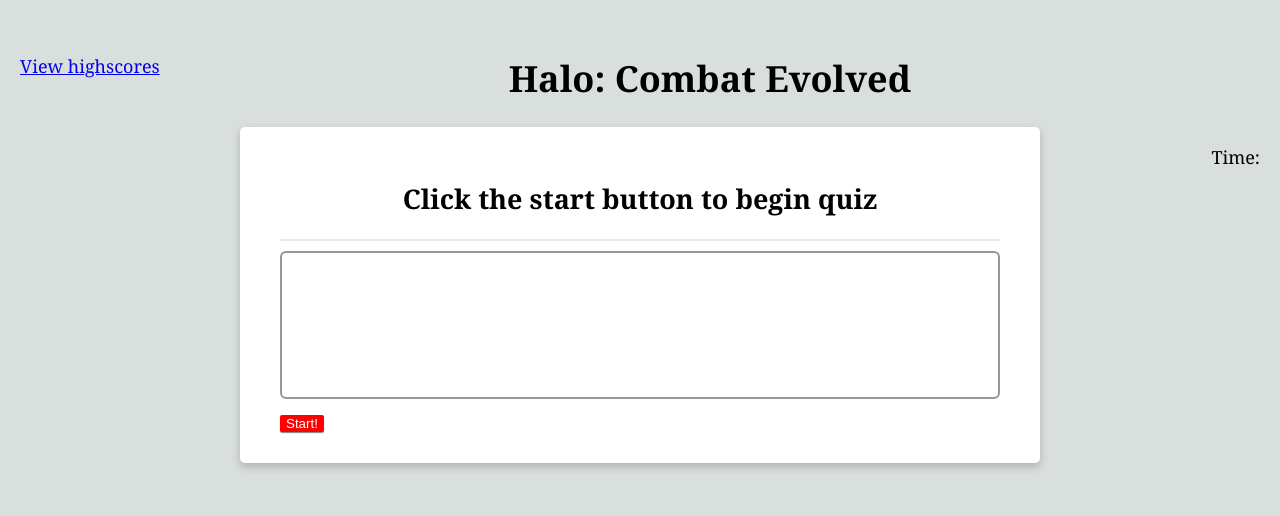
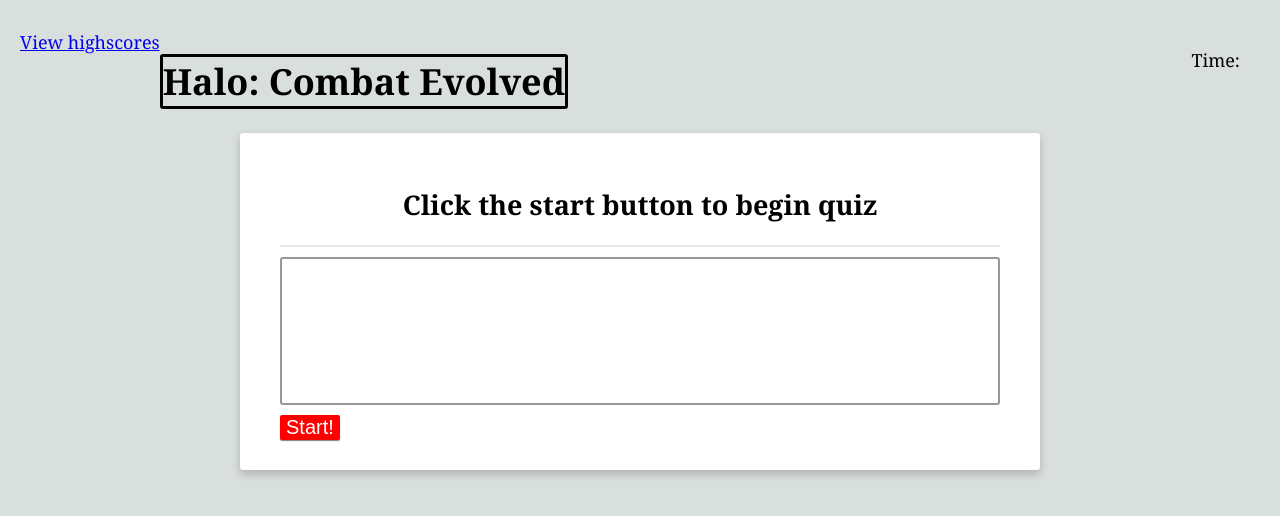
Before and after one commit to evanfurniss/code-quiz, a plain HTML site: page index.html in a window 1280 px wide. Drawn offline with Linux system fonts and the light colour scheme.

Commit message:
Added pictures intended for use with the questions. Correcetd some css

```diff
--- a/assets/css/style.css
+++ b/assets/css/style.css
@@ -18,19 +18,31 @@ body {
     background-color: rgb(217, 223, 220);
 }
 
+/* .hero-image {
+    background-image: url("../pics/halo.png");
+    background-color: #cccccc;
+    height: 500px;
+    background-position: center;
+    background-repeat: no-repeat;
+    background-size: cover;
+    position: relative;
+} */
+
 #highscore {
     display: inline-block;
     float: left;
 }
 
 #timer {
-    display: block;
+    display: inline-block;
     float: right;
+    padding-right: 20px;
 }
 
-
 #quizTitle {
-    text-align: center;
+    display: inline-block;
+    border: solid black;
+    border-radius: 3px;
 }
 
 .wrapper{
@@ -41,7 +53,7 @@ body {
 
 .card {
     background-color: white;
-    border-radius: 5px;
+    border-radius: 3px;
     border-width: 1px;
     width: 100%;
     box-shadow: 0 4px 8px 0 rgba(0,0,0,0.2);
@@ -82,7 +94,7 @@ body {
     margin-top: 10px;
     margin-bottom: 10px;
     border: 2px solid rgb(151, 151, 151);
-    border-radius: 6px;
+    border-radius: 3px;
     resize: none;
     overflow: hidden;
 }
@@ -93,4 +105,5 @@ body {
     border-radius: 2px;
     color: white;
     box-shadow: 0px 1px 1px 0px gray;
+    font-size: 20px;
 }
```
Also changed, not shown: assets/pics/Keyes.jpg (added), assets/pics/MasterChief.jpg (added), assets/pics/bloodGulch.jpg (added), assets/pics/guiltySpark.jpg (added), 2 other files.
